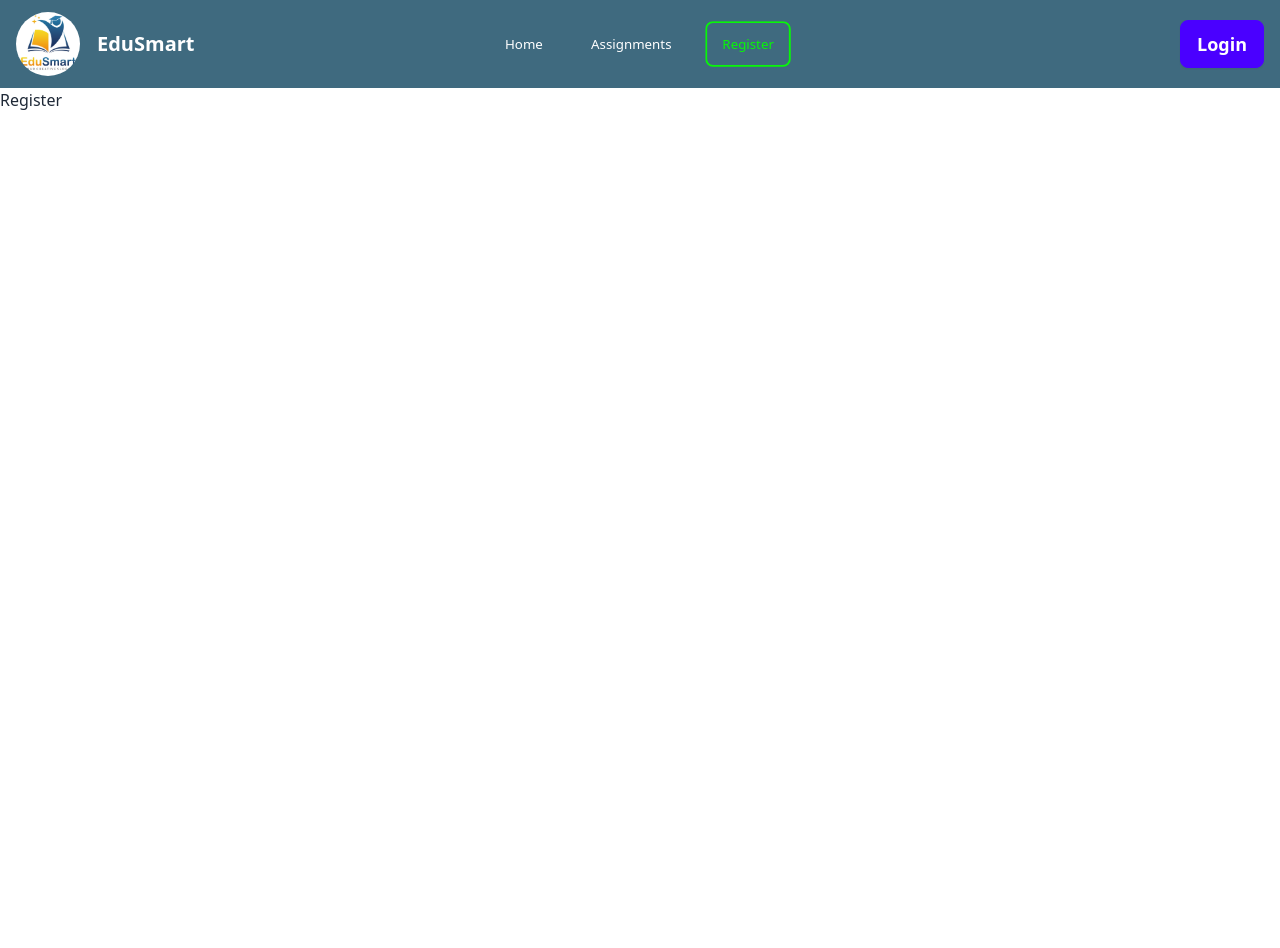
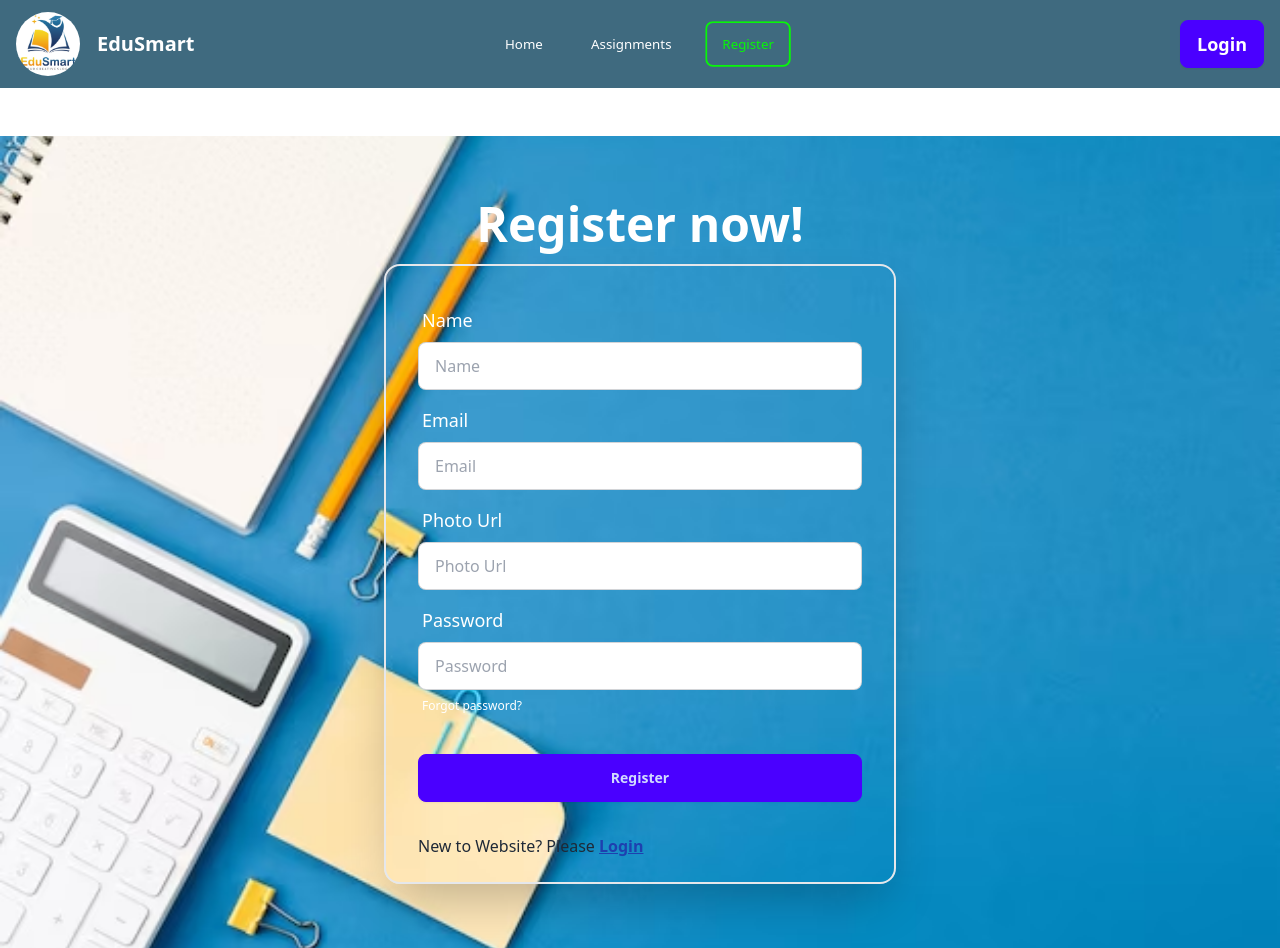
Before and after one commit to Al-amin07/Edu-Smart, a React (Vite) app: page /register in a window 1280 px wide. Before the commit the page ends 800 px from the top, so only its background shows below. Built offline with nearby package versions, Linux system fonts and the light colour scheme; no server answers.

Commit message:
Navbar added

```diff
--- a/package.json
+++ b/package.json
@@ -16,7 +16,8 @@
     "react": "^18.2.0",
     "react-dom": "^18.2.0",
     "react-router-dom": "^6.23.0",
-    "sort-by": "^1.2.0"
+    "sort-by": "^1.2.0",
+    "sweetalert2": "^11.10.8"
   },
   "devDependencies": {
     "@types/react": "^18.2.66",
--- a/src/Components/Authentication/Login.jsx
+++ b/src/Components/Authentication/Login.jsx
@@ -1,4 +1,25 @@
+import { Link } from "react-router-dom";
+import useAuth from "../Hooks/useAuth";
+
+
+
+
 const Login = () => {
+    const { logIn } = useAuth();
+    const handleUserLogin = e => {
+        e.preventDefault();
+        const form = e.target;
+        const email = form.email.value;
+        const password = form.password.value;
+        console.log(email, password);
+        logIn(email, password)
+        .then(result => console.log(result.user))
+        .catch(error => console.log(error))
+
+
+    }
+
+
   return (
     <div
       style={{
@@ -10,8 +31,8 @@ const Login = () => {
         <div className="text-center lg:text-left">
           <h1 className="text-5xl font-bold text-white">Login now!</h1>
         </div>
-        <div className="card shrink-0 w-full max-w-lg shadow-2xl border-white">
-          <form className="card-body border-2">
+        <div className="card shrink-0 w-full max-w-lg shadow-2xl border-2">
+          <form onSubmit={handleUserLogin} className="card-body ">
             <div className="form-control">
               <label className="label">
                 <span className="label-text  text-white text-lg">Email</span>
@@ -42,9 +63,13 @@ const Login = () => {
               </label>
             </div>
             <div className="form-control mt-6">
-              <button className="btn btn-primary">Login</button>
+              <button type="submit" className="btn btn-primary">Login</button>
             </div>
           </form>
+         <div>
+
+         </div>
+            <p className="px-8 text-white pb-6">New to Website? Please <Link to='/register' className="text-blue-800 underline font-bold">Register</Link></p>
         </div>
       </div>
     </div>
--- a/src/Components/Authentication/Register.jsx
+++ b/src/Components/Authentication/Register.jsx
@@ -1,11 +1,107 @@
-
+import { Link } from "react-router-dom";
+import useAuth from "../Hooks/useAuth";
 
 const Register = () => {
-    return (
-        <div>
-            Register
+  const { register } = useAuth();
+  const handleUserRegister = (e) => {
+    e.preventDefault();
+    const form = e.target;
+    const name = form.name.value;
+    const email = form.email.value;
+    const password = form.password.value;
+    const photo = form.photo.value;
+    console.log(email, name, password, photo);
+    register(email, password)
+    .then(result => {
+        console.log(result.user);
+    })
+    .catch(error => console.log(error))
+  };
+  return (
+    <div
+      style={{
+        backgroundImage: "url('/res.avif')",
+      }}
+      className="hero bg-base-200 bg-cover bg-no-repeat bg-center  py-12 mt-12"
+    >
+      <div className="hero-content flex-col w-full   ">
+        <div className="text-center lg:text-left">
+          <h1 className="text-5xl font-bold text-white">Register now!</h1>
         </div>
-    );
+        <div className="card shrink-0 w-full border-2 max-w-lg shadow-2xl">
+          <form onSubmit={handleUserRegister} className="card-body ">
+            <div className="form-control">
+              <label className="label">
+                <span className="label-text  text-white text-lg">Name</span>
+              </label>
+              <input
+                type="text"
+                name="name"
+                placeholder="Name"
+                className="input input-bordered"
+                required
+              />
+            </div>
+            <div className="form-control">
+              <label className="label">
+                <span className="label-text  text-white text-lg">Email</span>
+              </label>
+              <input
+                type="email"
+                name="email"
+                placeholder="Email"
+                className="input input-bordered"
+                required
+              />
+            </div>
+            <div className="form-control">
+              <label className="label">
+                <span className="label-text  text-white text-lg">
+                  Photo Url
+                </span>
+              </label>
+              <input
+                type="text"
+                name="photo"
+                placeholder="Photo Url"
+                className="input input-bordered"
+                required
+              />
+            </div>
+            <div className="form-control">
+              <label className="label">
+                <span className="label-text text-white text-lg">Password</span>
+              </label>
+              <input
+                type="password"
+                name="password"
+                placeholder="Password"
+                className="input input-bordered"
+                required
+              />
+              <label className="label">
+                <a
+                  href="#"
+                  className="label-text-alt link text-white link-hover"
+                >
+                  Forgot password?
+                </a>
+              </label>
+            </div>
+            <div className="form-control mt-6">
+              <button className="btn btn-primary">Register</button>
+            </div>
+          </form>
+          <p className="px-8  pb-6">
+            New to Website? Please{" "}
+            <Link to="/login" className="text-blue-800 underline font-bold">
+              Login
+            </Link>
+          </p>
+        </div>
+      </div>
+    </div>
+  );
 };
 
 export default Register;
--- /dev/null
+++ b/src/Components/Hooks/useAuth.jsx
@@ -0,0 +1,10 @@
+import { useContext } from "react";
+import { AuthContext } from "../../Provider/AuthProvider";
+
+
+const useAuth = () => {
+  const authResult = useContext(AuthContext);
+  return authResult
+};
+
+export default useAuth;
--- a/src/Provider/AuthProvider.jsx
+++ b/src/Provider/AuthProvider.jsx
@@ -0,0 +1,42 @@
+import { createContext, useEffect, useState } from "react";
+import PropTypes from 'prop-types'
+
+import { onAuthStateChanged , createUserWithEmailAndPassword, signInWithEmailAndPassword} from "firebase/auth";
+import auth from "../Firebase/Firebase.config";
+export const AuthContext = createContext(null)
+
+
+const AuthProvider = ({children}) => {
+    const [user, setUser] = useState(null);
+    const [loading, setLoading] = useState(true)
+
+    const register = (email, password) => {
+        setLoading(true)
+        return createUserWithEmailAndPassword(auth, email, password);
+    }
+    const logIn = (email, password) => {
+        setLoading(true)
+        return signInWithEmailAndPassword(auth, email, password)
+    }
+
+    useEffect(() => {
+        const unSubscribe = onAuthStateChanged(auth, currentUser => {
+            setUser(currentUser)
+            console.log(currentUser);
+        })
+
+        return () => unSubscribe();
+    }, [])
+    const info = {user, register,logIn }
+    return (
+       <AuthContext.Provider value={info}>
+        {children}
+       </AuthContext.Provider>
+    );
+};
+
+AuthProvider.propTypes = {
+    children: PropTypes.node
+}
+
+export default AuthProvider;
```
Also changed, not shown: src/Firebase/Firebase.config.js (+7 -7 lines), src/main.jsx (+26 -26 lines), public/res.avif (added), 1 other file (tests, documents, lock files or other folders).
